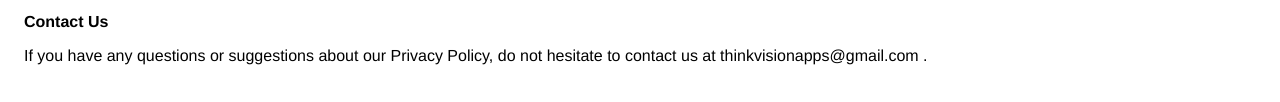
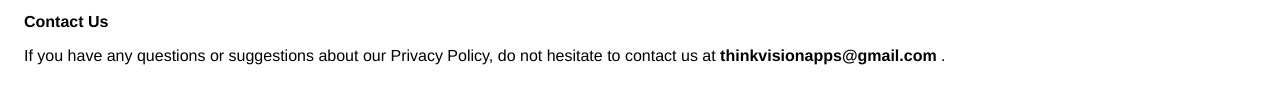
Before and after one commit to thinkvisionapps/thinkvisionapps.github.io, a plain HTML site: page privacy_policy.html in a window 1280 px wide. Shown: the part 1357-1459 px from the top of the page. Drawn offline with Linux system fonts and the light colour scheme.

Commit message:
Added Privacy Policy

```diff
--- a/privacy_policy.html
+++ b/privacy_policy.html
@@ -55,7 +55,7 @@
                     the new Privacy Policy on this page. These changes are effective immediately after they are posted on
                     this page.
                   </p> <p><strong>Contact Us</strong></p> <p>If you have any questions or suggestions about our Privacy Policy, do not hesitate to contact
-                    us at thinkvisionapps@gmail.com .
+                    us at <b>thinkvisionapps@gmail.com</b> .
                   </p>
     </body>
     </html>
```
